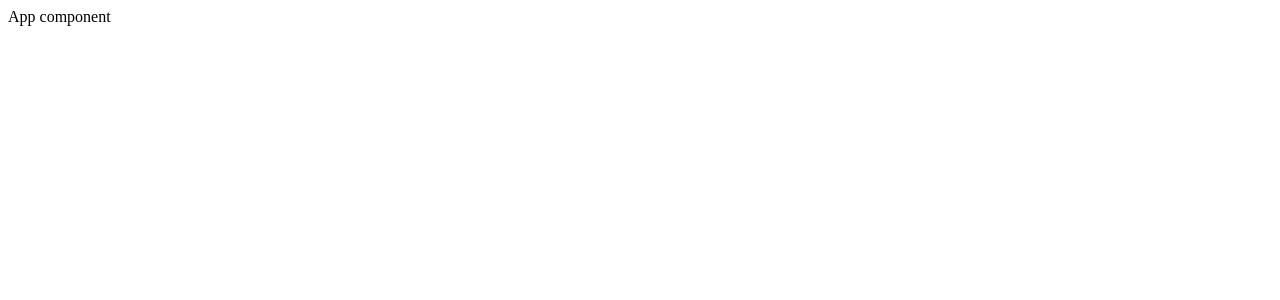
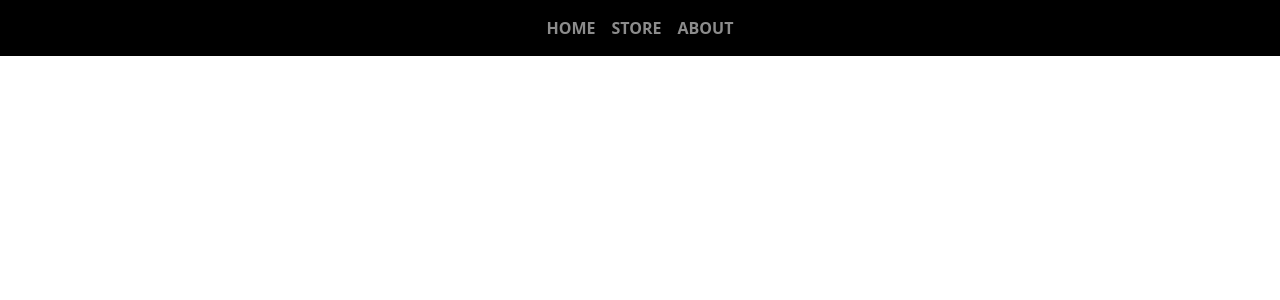
Before and after one commit to PREM-KUMAR-D/ecommerce-app, a React (Create React App) app: page / in a window 1280 px wide. Shown: the top 300 px of the page. Built offline with nearby package versions, Linux system fonts and the light colour scheme.

Commit message:
Nav bar completed

```diff
--- a/package.json
+++ b/package.json
@@ -6,7 +6,9 @@
     "@testing-library/jest-dom": "^5.17.0",
     "@testing-library/react": "^13.4.0",
     "@testing-library/user-event": "^13.5.0",
+    "bootstrap": "^5.3.3",
     "react": "^18.3.1",
+    "react-bootstrap": "^2.10.6",
     "react-dom": "^18.3.1",
     "react-scripts": "5.0.1",
     "web-vitals": "^2.1.4"
--- a/src/App.js
+++ b/src/App.js
@@ -1,9 +1,14 @@
 import React from "react";
+import Button from 'react-bootstrap/Button';
+import Header from "./Components/Header/Header";
+import 'bootstrap/dist/css/bootstrap.min.css';
+import NavBar from "./Components/NavBar/NavBar";
+
 
 function App() {
   return (
     <div >
-      App component
+      <NavBar></NavBar>
     </div>
   );
 }
--- /dev/null
+++ b/src/Components/Header/Header.js
@@ -0,0 +1,33 @@
+import React from "react";
+import 'bootstrap/dist/css/bootstrap.min.css';
+import { Container } from "react-bootstrap";
+
+
+
+
+const Header = (props) => {
+
+    return (
+        <Container>
+            <header className="container">
+                <ul >
+                    <li>
+                        <a href="./index.html">HOME</a>
+                    </li>
+                    <li>
+                        <a href="./index.hmtl">STORE</a>
+                    </li>
+                    <li>
+                        <a href="./about.html">ABOUT</a>
+                    </li>
+                    <a href="#cart" >cart<span>0</span></a>
+                </ul>
+                <h1>The Generics</h1>
+
+            </header>
+
+        </Container>
+    )
+}
+
+export default Header;
--- /dev/null
+++ b/src/Components/NavBar/NavBar.js
@@ -0,0 +1,21 @@
+import React from "react";
+import 'bootstrap/dist/css/bootstrap.min.css';
+import { Navbar,Nav } from "react-bootstrap";
+
+const NavBar = (props)=>{
+
+    return (
+        <Navbar className="bg-black" variant="dark">
+              <Nav className="mx-auto text-center fw-bold">
+
+                <Nav.Link href="#home" >HOME</Nav.Link>
+                <Nav.Link href="#store">STORE</Nav.Link>
+                <Nav.Link href="#about">ABOUT</Nav.Link>
+              </Nav>
+
+        </Navbar>
+    )
+
+}
+
+export default NavBar;
--- a/src/index.css
+++ /dev/null
@@ -1,13 +0,0 @@
-body {
-  margin: 0;
-  font-family: -apple-system, BlinkMacSystemFont, 'Segoe UI', 'Roboto', 'Oxygen',
-    'Ubuntu', 'Cantarell', 'Fira Sans', 'Droid Sans', 'Helvetica Neue',
-    sans-serif;
-  -webkit-font-smoothing: antialiased;
-  -moz-osx-font-smoothing: grayscale;
-}
-
-code {
-  font-family: source-code-pro, Menlo, Monaco, Consolas, 'Courier New',
-    monospace;
-}
```
Also changed, not shown: 2 other files (tests, documents, lock files or other folders).
